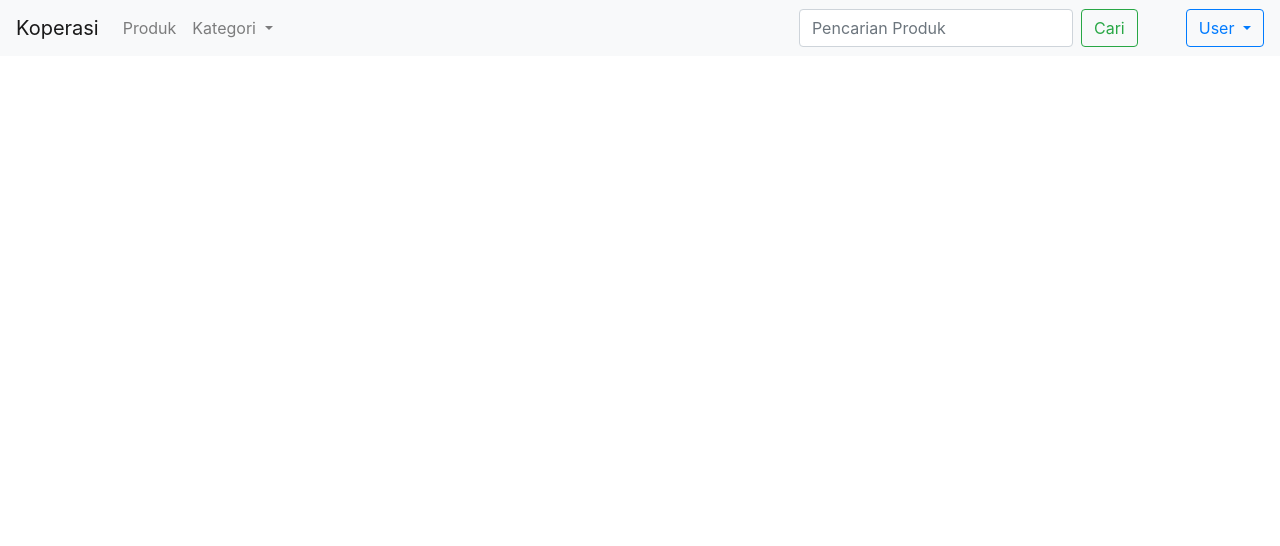
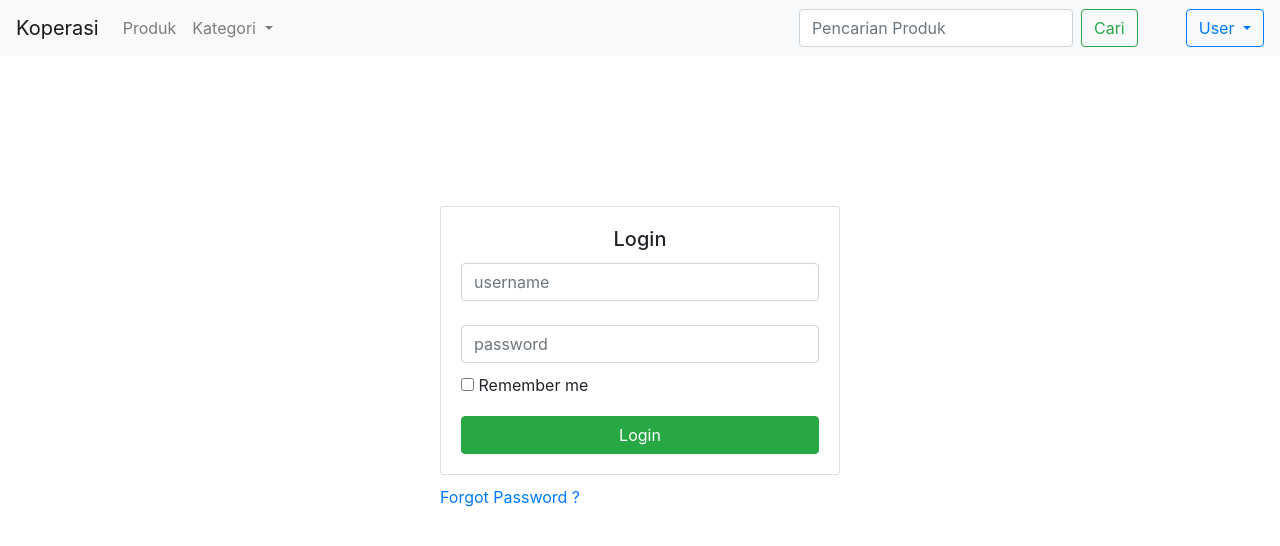
Before and after one commit to daffaputradamar/marketplace-koperasi-frontend, an Angular app: page /login in a window 1280 px wide. Before the commit this address led to /. Shown: the top 546 px of the page. Built offline with nearby package versions, Linux system fonts and the light colour scheme.

Commit message:
add Login

```diff
--- a/src/app/app-routing.module.ts
+++ b/src/app/app-routing.module.ts
@@ -7,8 +7,13 @@ import { ProdukDetailComponent } from './components/produk-detail/produk-detail.
 import { UsahaDetailComponent } from './components/usaha-detail/usaha-detail.component'
 import { KeranjangComponent } from './components/keranjang/keranjang.component'
 import { UsahaBuatComponent } from './components/usaha-buat/usaha-buat.component'
+import { LoginComponent } from "./components/login/login.component"
 
 const routes: Routes = [
+  {
+    path: "login",
+    component: LoginComponent
+  },
   {
     path: '',
     component: IndexComponent
--- a/src/app/app.module.ts
+++ b/src/app/app.module.ts
@@ -11,6 +11,7 @@ import { ProdukComponent } from './components/produk/produk.component'
 import { KomentarComponent } from './components/komentar/komentar.component'
 import { KeranjangComponent } from './components/keranjang/keranjang.component'
 import { UsahaBuatComponent } from './components/usaha-buat/usaha-buat.component'
+import { LoginComponent } from './components/login/login.component';
 
 @NgModule({
   declarations: [
@@ -22,7 +23,8 @@ import { UsahaBuatComponent } from './components/usaha-buat/usaha-buat.component
     ProdukComponent,
     KomentarComponent,
     KeranjangComponent,
-    UsahaBuatComponent
+    UsahaBuatComponent,
+    LoginComponent
   ],
   imports: [BrowserModule, AppRoutingModule],
   providers: [],
--- /dev/null
+++ b/src/app/components/login/login.component.html
@@ -0,0 +1,28 @@
+<div class="mx-auto" style="height: 150px;">
+  <br>
+</div>
+<div class="mx-auto" style="width: 400px;" >
+        <div class="card text-center">
+            <div class="card-body" >
+              <h5 class="card-title">Login</h5>
+              <div class="form-grup">
+                <div class="col-md-30">
+                  <input type="text" class="form-control" placeholder="username" >
+                </div>
+              </div>
+              <br>
+              <div class="form-grup" >
+                <input type="password" class="form-control" placeholder="password">
+              </div>
+              <div class="checkbox text-left" style="line-height: 45px;">
+                  <label>
+                    <input name="remember" type="checkbox" value="Remember You"> Remember me
+                  </label>
+                </div>
+              <button class="btn btn-success btn-md btn-block" >Login</button>
+          </div>
+      </div>
+ </div>
+ <div class="mx-auto" style="width: 400px;">
+  <a href="" style="line-height: 45px;">Forgot Password ?</a>
+ </div>
--- /dev/null
+++ b/src/app/components/login/login.component.ts
@@ -0,0 +1,15 @@
+import { Component, OnInit } from '@angular/core';
+
+@Component({
+  selector: 'app-login',
+  templateUrl: './login.component.html',
+  styleUrls: ['./login.component.css']
+})
+export class LoginComponent implements OnInit {
+
+  constructor() { }
+
+  ngOnInit() {
+  }
+
+}
```
Also changed, not shown: src/app/components/login/login.component.css (added), 2 other files (tests, documents, lock files or other folders).
